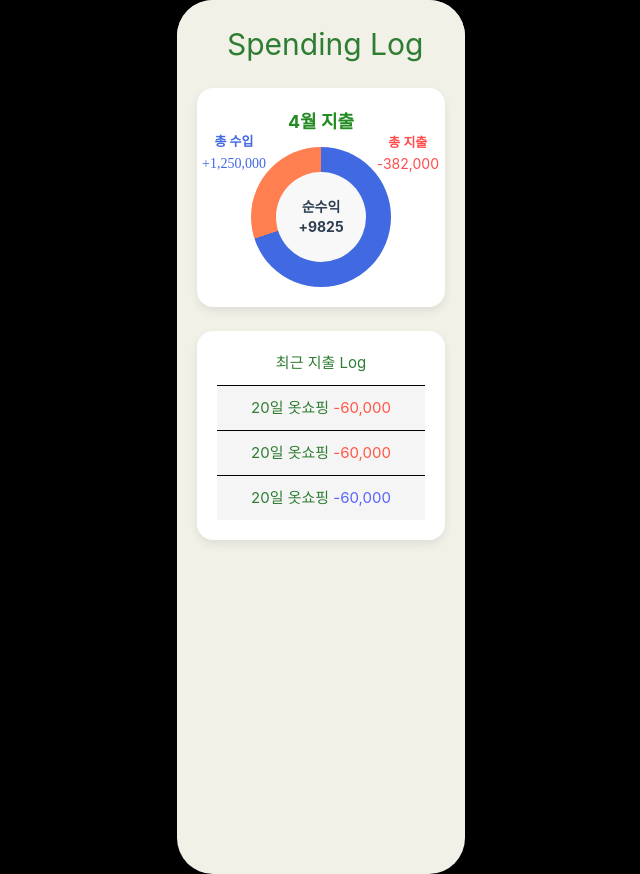
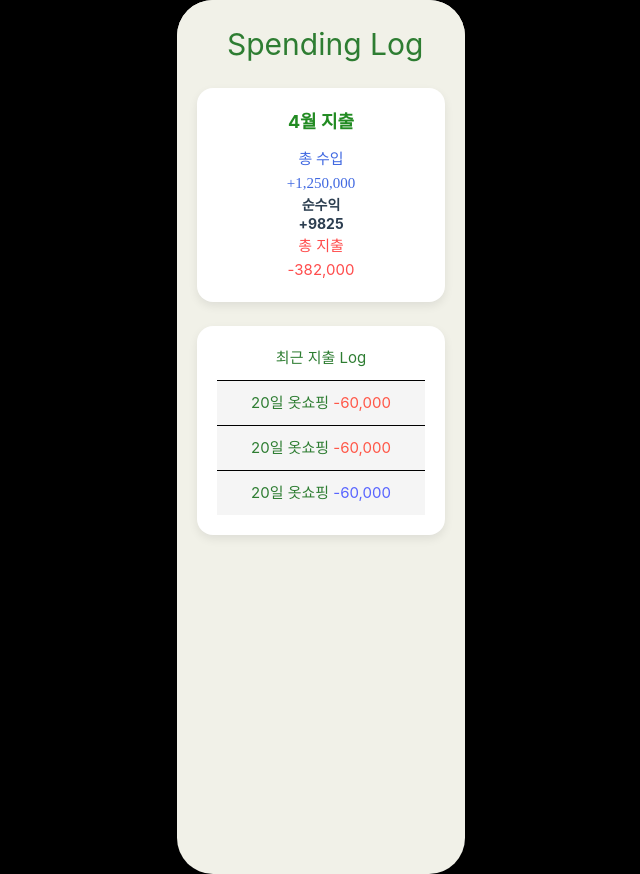
Before and after one commit to S0HYUNN/KB_Skeleton-Project, a Vue app in the folder money_log/: page /Spending in a window 1280 px wide. Shown: the whole page, without its empty margins (319-959 px from the left). Built offline with nearby package versions, Linux system fonts and the light colour scheme.

Commit message:
Style remove

```diff
--- a/money_log/src/pages/SpendingPage.vue
+++ b/money_log/src/pages/SpendingPage.vue
@@ -41,17 +41,6 @@
   margin-left: 30px;
 }
 
-.circle {
-  width: 116px;
-  height: 113px;
-  background-color: #eee;
-  border-radius: 50%;
-  display: flex;
-  align-items: center;
-  justify-content: center;
-  font-weight: bold;
-}
-
 .circle-card {
   width: 250px;
   border-radius: 16px;
@@ -66,23 +55,6 @@
   margin-bottom: 10px;
 }
 
-.circle-wrapper {
-  position: relative;
-  display: flex;
-  align-items: center;
-  justify-content: center;
-}
-
-.income-text,
-.spend-text {
-  position: absolute;
-  top: 5%;
-  transform: translateY(-50%);
-  font-size: 13px;
-  font-weight: bold;
-  white-space: nowrap;
-}
-
 .income-text {
   font-family: Bold;
   left: -15px;
@@ -92,32 +64,6 @@
 .spend-text {
   right: -14px;
   color: #ff4c4c;
-}
-
-.income-text span,
-.spend-text span {
-  font-size: 14px;
-}
-
-.donut-chart {
-  width: 140px;
-  height: 140px;
-  border-radius: 50%;
-  background: conic-gradient(#4169e1 70%, #ff7f50 30%);
-  display: flex;
-  align-items: center;
-  justify-content: center;
-  position: relative;
-}
-
-.donut-chart::before {
-  content: '';
-  width: 90px;
-  height: 90px;
-  background-color: #f8f8f8;
-  border-radius: 50%;
-  position: absolute;
-  z-index: 1;
 }
 
 .center-text {
```
